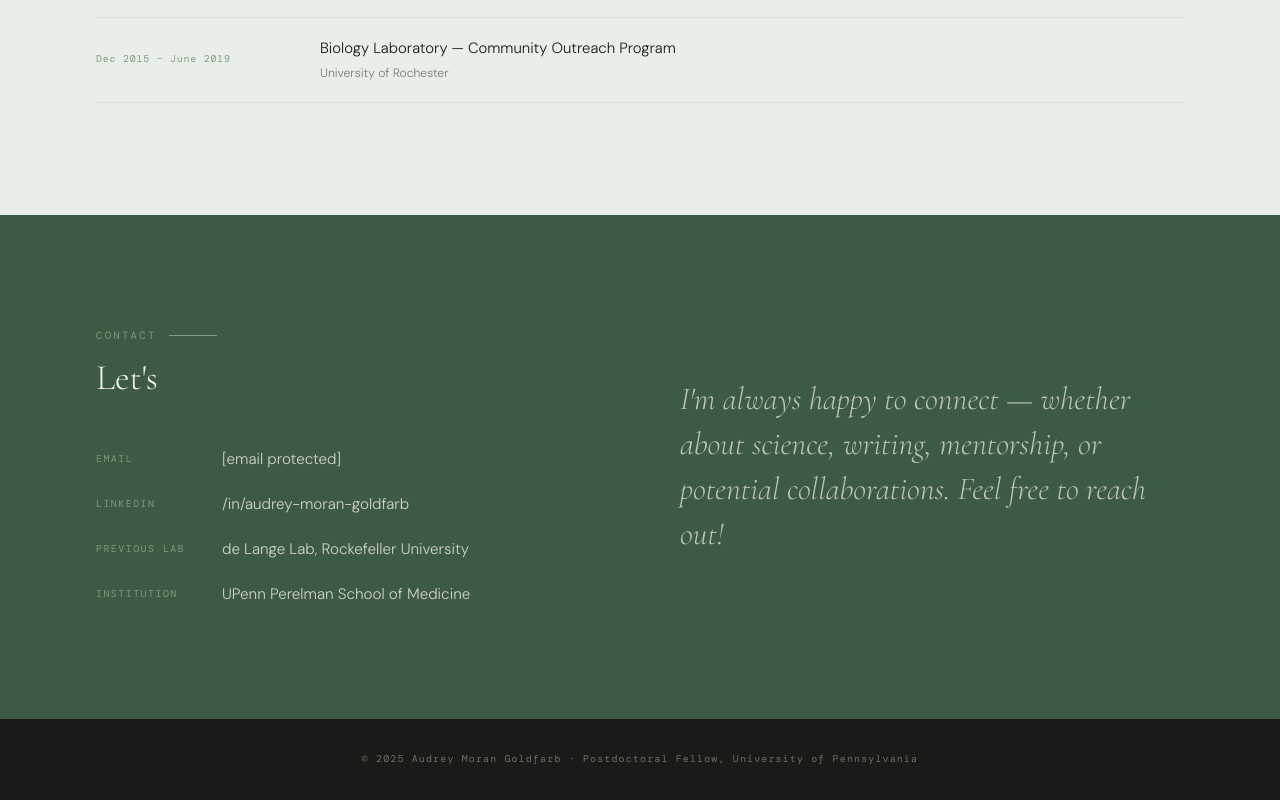
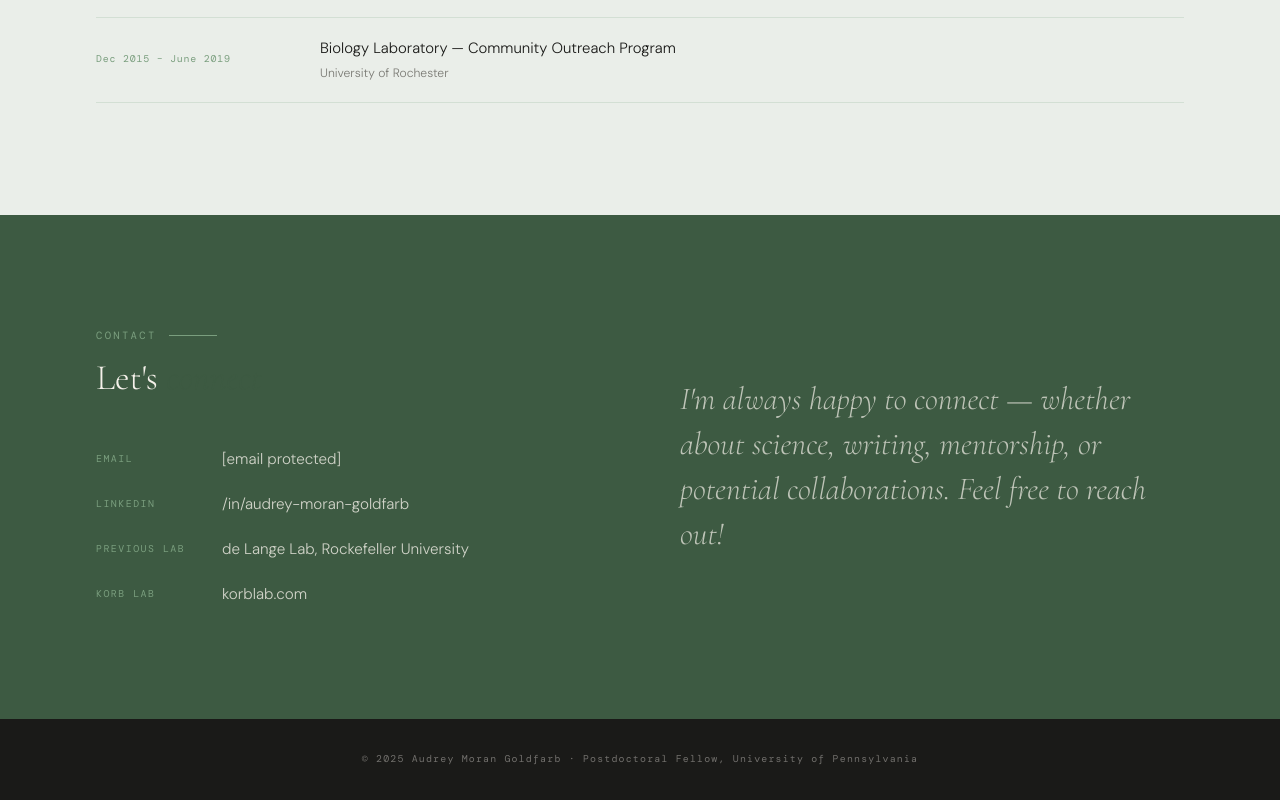
Before and after one commit to audreymgoldfarb-sys/audrey-goldfarb, a plain HTML site: page index.html in a window 1280 px wide. Shown: the part 8710-9510 px from the top of the page. Drawn offline with nearby package versions, Linux system fonts and the light colour scheme; a web font is replaced by a local one.

Commit message:
Add files via upload

```diff
--- a/index.html
+++ b/index.html
@@ -606,9 +606,9 @@
         <span class="contact-link-label">Previous Lab</span>
         de Lange Lab, Rockefeller University
       </a>
-      <a class="contact-link" href="#">
-        <span class="contact-link-label">Institution</span>
-        UPenn Perelman School of Medicine
+      <a class="contact-link" href="https://www.korblab.com/" target="_blank">
+        <span class="contact-link-label">Korb Lab</span>
+        korblab.com
       </a>
     </div>
   </div>
```
